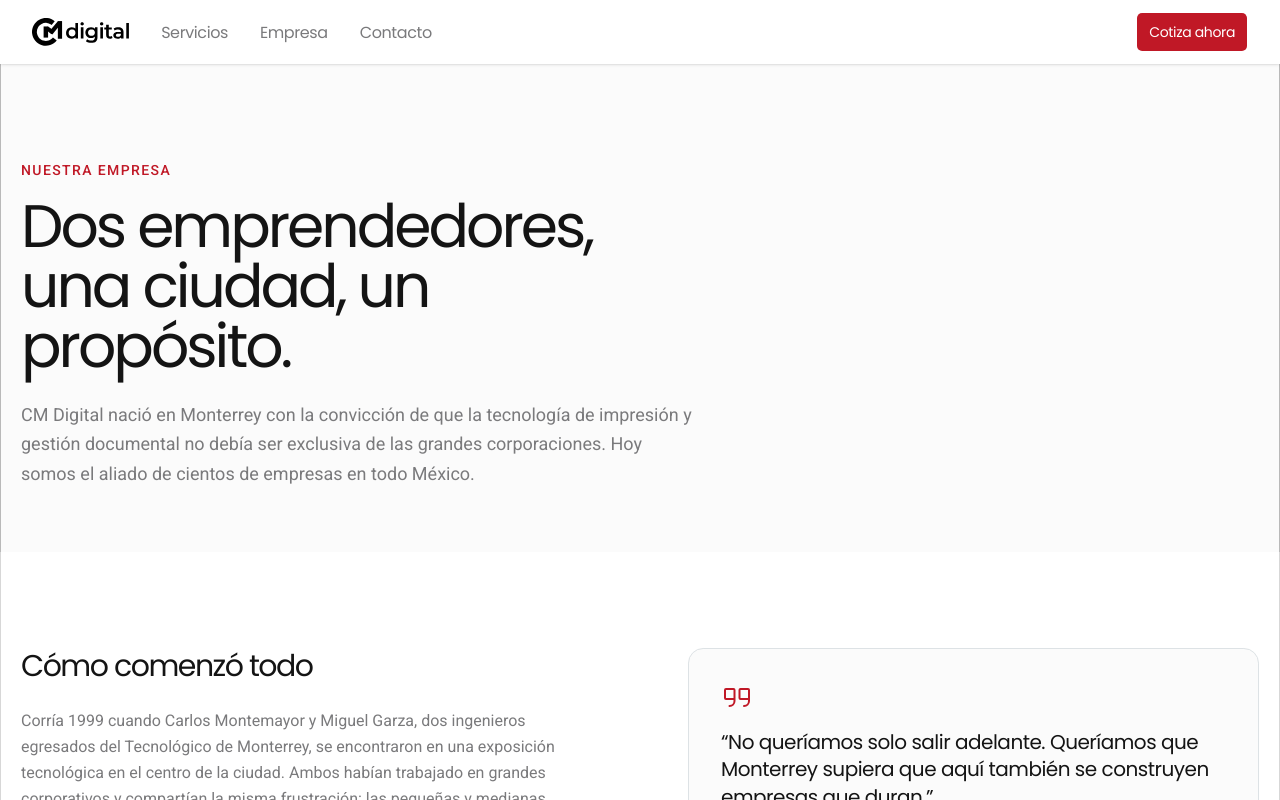
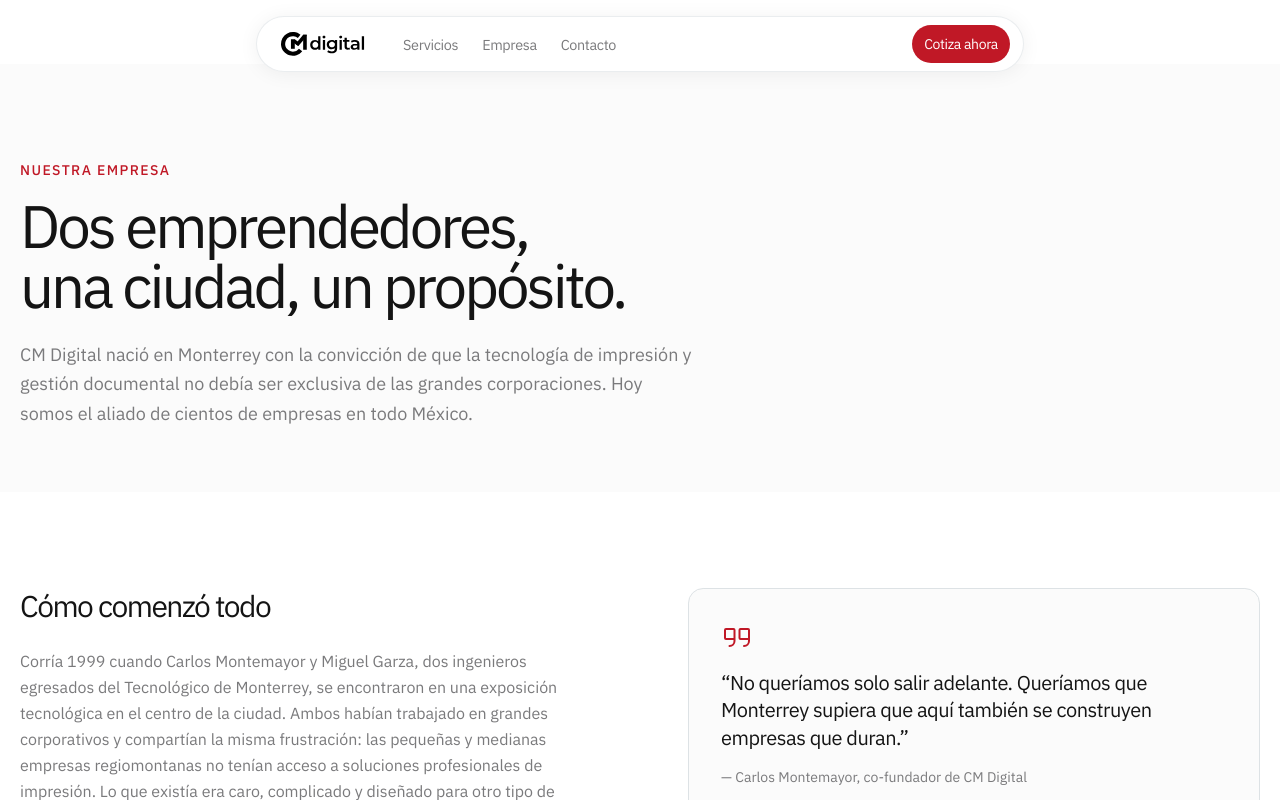
Before and after one commit to pablocrramos/cmmty-landing-page, a Next.js app: page /empresa in a window 1280 px wide. Shown: the top 800 px of the page. Built offline with nearby package versions, Linux system fonts and the light colour scheme.

Commit message:
reworked hero and made it more dynamic

```diff
--- a/src/app/globals.css
+++ b/src/app/globals.css
@@ -6,8 +6,8 @@
 
 @theme inline {
   /* Fonts */
-  --font-sans: var(--font-sans);
-  --font-heading: var(--font-heading);
+  --font-sans: var(--font-ibm);
+  --font-heading: var(--font-ibm);
 
   /* Font sizes — design system scale */
   --font-size-h1: 3.75rem;
@@ -65,6 +65,11 @@
   --color-chart-3: var(--chart-3);
   --color-chart-2: var(--chart-2);
   --color-chart-1: var(--chart-1);
+
+  /* Animations */
+  --animate-float: float 3s ease-in-out infinite;
+  --animate-float-slow: float 4s ease-in-out infinite;
+  --animate-marquee: marquee 25s linear infinite;
 
   /* Border radius */
   --radius-sm: calc(var(--radius) * 0.6);
@@ -140,6 +145,25 @@
   --sidebar-ring: #c01826;
 }
 
+@keyframes float {
+  0%,
+  100% {
+    translate: 0 0;
+  }
+  50% {
+    translate: 0 -8px;
+  }
+}
+
+@keyframes marquee {
+  0% {
+    transform: translateX(0);
+  }
+  100% {
+    transform: translateX(-50%);
+  }
+}
+
 @layer base {
   * {
     @apply border-border outline-ring/50;
--- a/src/app/layout.tsx
+++ b/src/app/layout.tsx
@@ -1,18 +1,11 @@
 import type { Metadata } from "next";
-import { Poppins, Roboto } from "next/font/google";
+import { IBM_Plex_Sans } from "next/font/google";
 import "./globals.css";
 
-const poppins = Poppins({
-  variable: "--font-heading",
+const ibmPlexSans = IBM_Plex_Sans({
+  variable: "--font-ibm",
   subsets: ["latin"],
-  weight: ["400", "500", "600", "700"],
-  display: "swap",
-});
-
-const roboto = Roboto({
-  variable: "--font-sans",
-  subsets: ["latin"],
-  weight: ["300", "400", "500", "700"],
+  weight: ["300", "400", "500", "600", "700"],
   display: "swap",
 });
 
@@ -28,10 +21,7 @@ export default function RootLayout({
   children: React.ReactNode;
 }>) {
   return (
-    <html
-      lang="es"
-      className={`${poppins.variable} ${roboto.variable} h-full antialiased`}
-    >
+    <html lang="es" className={`${ibmPlexSans.variable} h-full antialiased`}>
       <body className="flex min-h-full flex-col">{children}</body>
     </html>
   );
--- a/src/app/page.tsx
+++ b/src/app/page.tsx
@@ -1,6 +1,5 @@
 import { Navbar } from "@/components/organisms/Navbar";
 import { Hero } from "@/components/sections/Hero";
-import { SocialProof } from "@/components/sections/SocialProof";
 import { QuienesSomos } from "@/components/sections/QuienesSomos";
 import { ServicesShowcase } from "@/components/sections/ServicesShowcase";
 import { FactsBento } from "@/components/sections/FactsBento";
@@ -16,7 +15,6 @@ export default function Home() {
       <Navbar />
       <main>
         <Hero />
-        <SocialProof />
         <IntroText />
         {/* <QuienesSomos /> */}
         <ServicesShowcase />
--- a/src/components/atoms/Section.tsx
+++ b/src/components/atoms/Section.tsx
@@ -9,14 +9,8 @@ interface SectionProps {
 }
 
 const variantMap = {
-  white: {
-    bg: "bg-white",
-    border: "border-[#D7D7D7]",
-  },
-  "light-gray": {
-    bg: "bg-[var(--surface)]",
-    border: "border-[#B9B9B9]",
-  },
+  white: "bg-white",
+  "light-gray": "bg-[var(--surface)]",
 } as const;
 
 export function Section({
@@ -26,16 +20,10 @@ export function Section({
   innerClassName,
   children,
 }: SectionProps) {
-  const { bg, border } = variantMap[variant];
-
   return (
-    <section id={id} className={cn(bg, className)}>
+    <section id={id} className={cn(variantMap[variant], className)}>
       <div
-        className={cn(
-          "mx-auto max-w-325 px-3 sm:border-r sm:border-l sm:px-4 lg:px-3",
-          border,
-          innerClassName,
-        )}
+        className={cn("mx-auto max-w-325 px-3 sm:px-4 lg:px-3", innerClassName)}
       >
         {children}
       </div>
--- a/src/components/organisms/Navbar.tsx
+++ b/src/components/organisms/Navbar.tsx
@@ -2,7 +2,6 @@
 
 import { useState, useEffect, useRef } from "react";
 import Link from "next/link";
-import { usePathname } from "next/navigation";
 import { ListIcon, XIcon } from "@phosphor-icons/react";
 import { Logo } from "@/components/atoms/Logo";
 import { Button } from "@/components/ui/button";
@@ -15,24 +14,14 @@ const navLinks = [
 ];
 
 export function Navbar() {
-  const pathname = usePathname();
-  const isHome = pathname === "/";
   const [mobileOpen, setMobileOpen] = useState(false);
-  const [atTop, setAtTop] = useState(true);
   const [visible, setVisible] = useState(true);
   const lastScrollY = useRef(0);
-
-  // On non-home pages the navbar is always opaque
-  const transparent = isHome && atTop;
 
   useEffect(() => {
     const onScroll = () => {
       const currentY = window.scrollY;
-      const isAtTop = currentY < 10;
-      const isScrollingUp = currentY < lastScrollY.current;
-
-      setAtTop(isAtTop);
-      setVisible(isAtTop || isScrollingUp);
+      setVisible(currentY < 10 || currentY < lastScrollY.current);
       lastScrollY.current = currentY;
     };
 
@@ -43,30 +32,25 @@ export function Navbar() {
   return (
     <header
       className={cn(
-        "fixed inset-x-0 top-0 z-50 transition-all duration-300",
+        "fixed inset-x-0 top-0 z-50 transition-transform duration-300",
         visible ? "translate-y-0" : "-translate-y-full",
-        transparent ? "bg-transparent" : "bg-white shadow-sm",
+        /* Mobile: solid white bar */
+        "bg-white shadow-sm md:bg-transparent md:shadow-none",
       )}
     >
-      <nav className="mx-auto flex h-16 max-w-7xl items-center justify-between px-4 lg:px-8">
-        <div className="flex items-center gap-6">
+      {/* Desktop: floating island */}
+      <div className="hidden md:flex md:justify-center md:px-6 md:pt-4">
+        <nav className="border-border/60 flex h-14 w-full max-w-3xl items-center justify-between rounded-full border bg-white px-3 pl-6 shadow-[0_2px_20px_rgba(0,0,0,0.06)]">
+          <div className="flex items-center gap-8">
             <Link href="/" aria-label="CM Digital inicio">
-            <Logo
-              variant={transparent ? "dark-bg" : "light-bg"}
-              className="h-7"
-            />
+              <Logo variant="light-bg" className="h-6" />
             </Link>
-          <ul className="hidden items-center gap-8 md:flex">
+            <ul className="flex items-center gap-6">
               {navLinks.map((link) => (
                 <li key={link.href}>
                   <a
                     href={link.href}
-                  className={cn(
-                    "font-heading text-[1rem] font-normal tracking-tight transition-colors",
-                    transparent
-                      ? "text-white/90 hover:text-white"
-                      : "text-muted-foreground hover:text-foreground",
-                  )}
+                    className="font-heading text-muted-foreground hover:text-foreground text-[0.9rem] font-normal tracking-tight transition-colors"
                   >
                     {link.label}
                   </a>
@@ -74,38 +58,30 @@ export function Navbar() {
               ))}
             </ul>
           </div>
-
-        <div className="hidden md:block">
           <Button
             size="sm"
-            className={"font-normal"}
+            className="rounded-full font-normal"
             render={<a href="/contacto" />}
           >
             Cotiza ahora
           </Button>
+        </nav>
       </div>
 
-        {/* Mobile hamburger */}
+      {/* Mobile: full-width bar */}
+      <nav className="flex h-16 items-center justify-between px-4 md:hidden">
+        <Link href="/" aria-label="CM Digital inicio">
+          <Logo variant="light-bg" className="h-7" />
+        </Link>
         <button
           type="button"
-          className="md:hidden"
           onClick={() => setMobileOpen(!mobileOpen)}
           aria-label={mobileOpen ? "Cerrar menú" : "Abrir menú"}
         >
           {mobileOpen ? (
-            <XIcon
-              className={cn(
-                "size-6",
-                transparent ? "text-white" : "text-foreground",
-              )}
-            />
+            <XIcon className="text-foreground size-6" />
           ) : (
-            <ListIcon
-              className={cn(
-                "size-6",
-                transparent ? "text-white" : "text-foreground",
-              )}
-            />
+            <ListIcon className="text-foreground size-6" />
           )}
         </button>
       </nav>
@@ -113,11 +89,8 @@ export function Navbar() {
       {/* Mobile menu */}
       <div
         className={cn(
-          "overflow-hidden transition-all duration-300 md:hidden",
+          "border-border overflow-hidden bg-white transition-all duration-300 md:hidden",
           mobileOpen ? "max-h-64 border-t" : "max-h-0",
-          transparent
-            ? "border-white/20 bg-black/40 backdrop-blur-sm"
-            : "border-border bg-white",
         )}
       >
         <ul className="flex flex-col gap-4 px-4 py-6">
@@ -125,10 +98,7 @@ export function Navbar() {
             <li key={link.href}>
               <a
                 href={link.href}
-                className={cn(
-                  "font-sans text-base font-medium",
-                  transparent ? "text-white" : "text-foreground",
-                )}
+                className="text-foreground font-sans text-base font-medium"
                 onClick={() => setMobileOpen(false)}
               >
                 {link.label}
```
Also changed, not shown: src/components/sections/Hero.tsx (+138 -17 lines). Lines whose indentation alone changed are shown as unchanged.
